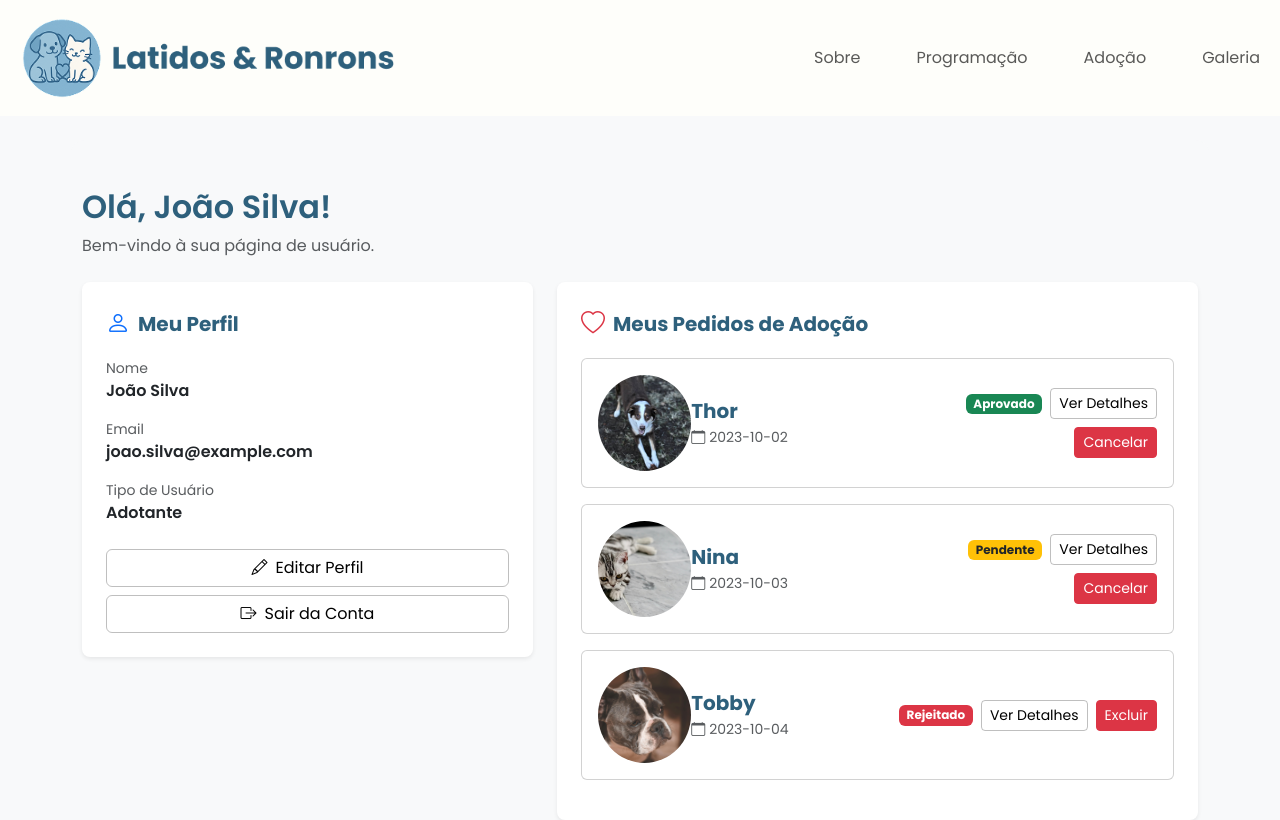
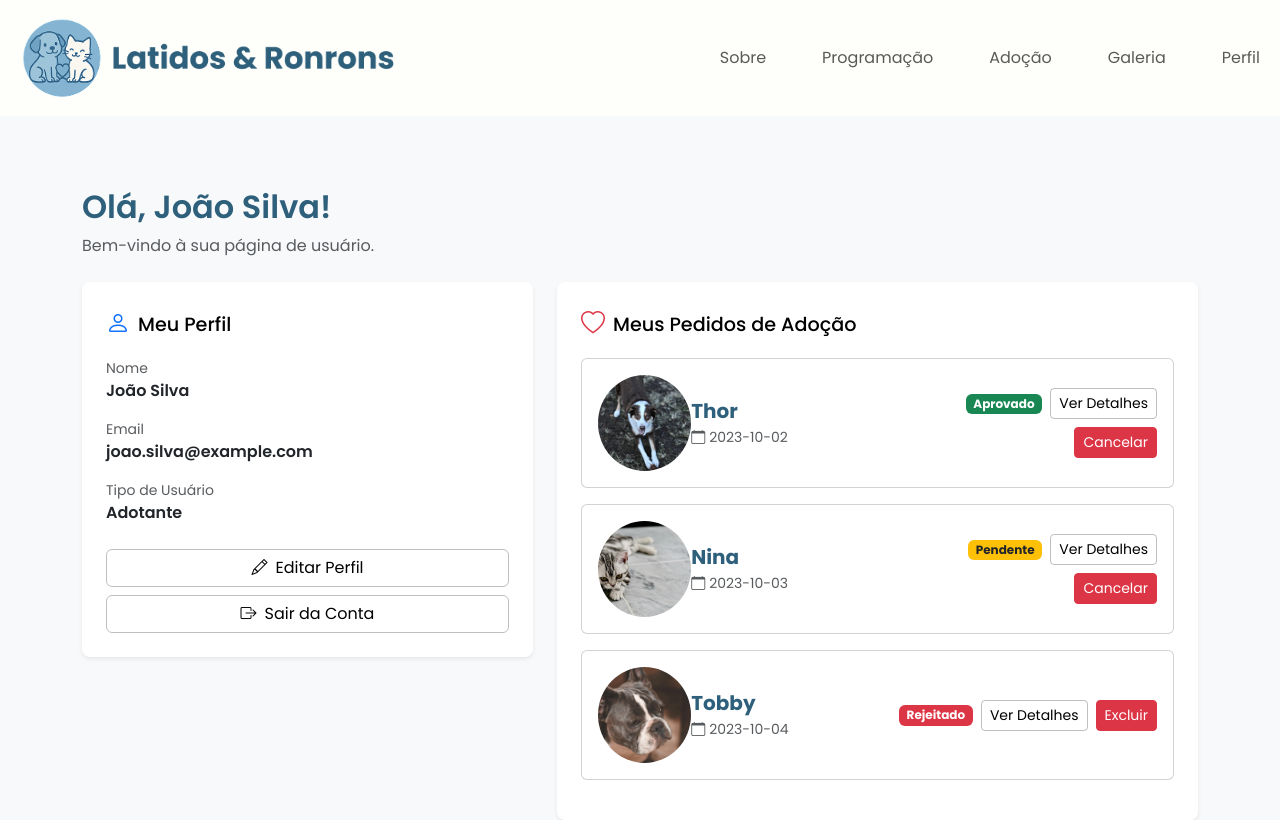
Before and after one commit to chryssstina/Adocao_de_Animais_React, a React (Vite) app in the folder Latidos_E_Ronrons/: page /user in a window 1280 px wide. Shown: the top 820 px of the page. Built offline with nearby package versions, Linux system fonts and the light colour scheme.

Commit message:
Add user profile link to navbar and update user styles
Added a 'Perfil' link to the Navbar for user profile access. Updated User page to apply a new 'user_title' CSS class for section titles, improving visual consistency.

```diff
--- a/Latidos_E_Ronrons/src/components/Navbar/Navbar.jsx
+++ b/Latidos_E_Ronrons/src/components/Navbar/Navbar.jsx
@@ -65,6 +65,10 @@ function Navbar() {
               <button className="nav-link btn btn-link" onClick={() => handleNavigateWithScroll("photo-gallery-section")}>
                 Galeria
               </button>
+              {/* adicionar autenticação para verificar se o usuario está logado */}
+              <Link className="nav-link btn btn-link" to={"/user"}>
+                Perfil
+              </Link>
             </div>
           </div>
         </div>
--- a/Latidos_E_Ronrons/src/pages/User/User.css
+++ b/Latidos_E_Ronrons/src/pages/User/User.css
@@ -6,6 +6,12 @@
 
 .user-welcome{
     color: var(--azul-primario);
+    font-size: 1.2rem;
+}
+
+.user_title{
+    color: black !important;
+    font-weight: 500 !important;
     font-size: 1.2rem;
 }
 
--- a/Latidos_E_Ronrons/src/pages/User/User.jsx
+++ b/Latidos_E_Ronrons/src/pages/User/User.jsx
@@ -24,8 +24,8 @@ function User() {
             <div className="card shadow-sm rounded-3 border-0">
               <div className="card-body p-4">
                 <div className="d-flex align-items-center mb-3">
-                  <i className="bi bi-person me-2 fs-4 text-primary"></i>
-                  <h5 className="card-title mb-0">Meu Perfil</h5>
+                  <i className="bi bi-person me-2 fs-4 text-primary "></i>
+                  <h5 className="card-title user_title mb-0">Meu Perfil</h5>
                 </div>
 
                 <div className="mb-3">
@@ -62,7 +62,7 @@ function User() {
               <div className="card-body p-4">
                 <div className="d-flex align-items-center mb-3">
                   <i className="bi bi-heart me-2 fs-4 text-danger"></i>
-                  <h5 className="card-title mb-0">Meus Pedidos de Adoção</h5>
+                  <h5 className="card-title user_title mb-0">Meus Pedidos de Adoção</h5>
                 </div>
                 <div className="adoption-list">
                   {userAdoptions.length === 0 ? (
```
